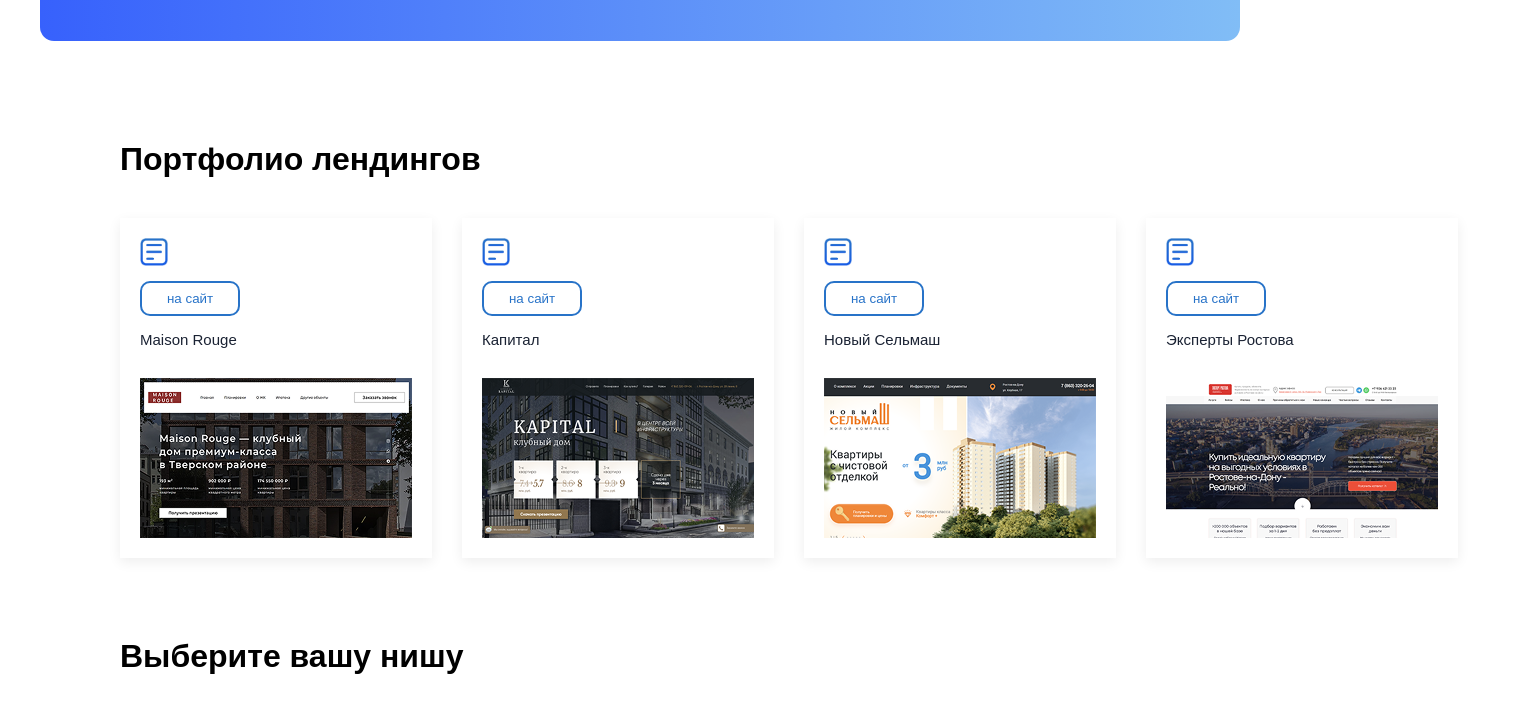
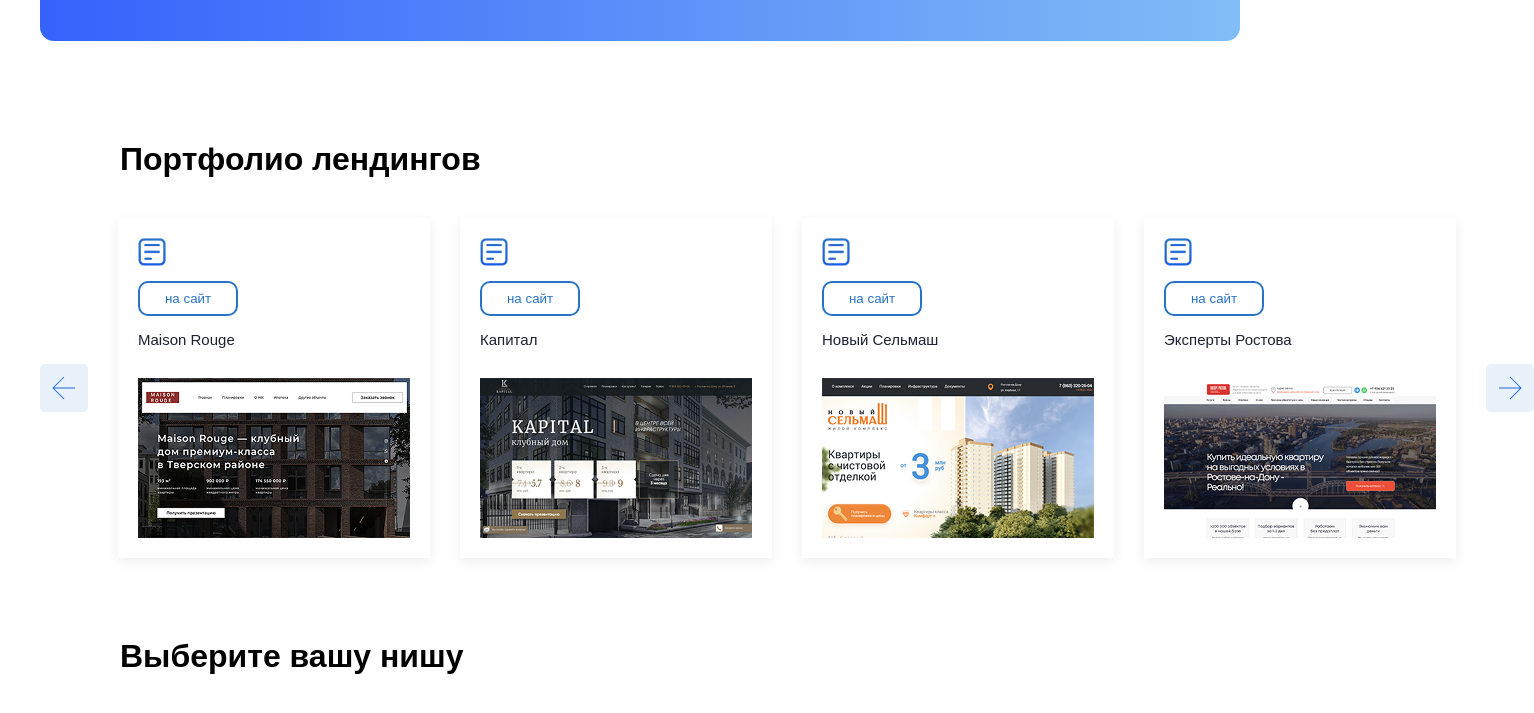
Before and after one commit to Kamronbek4441/MarketingLanding, a React (Create React App) app: page / in a window 1280 px wide. Shown: the part 4582-5295 px from the top of the page, 1534 px wide, since content can reach past the window. Built offline with nearby package versions, Linux system fonts and the light colour scheme.

Commit message:
60% bitti

```diff
--- a/src/components/header/Header.css
+++ b/src/components/header/Header.css
@@ -48,4 +48,12 @@
 .head2 > .link1 {
   font-size: 20px;
   font-weight: 500;
+  transition: all 0.3s ease;
 }
+
+.head2 > .link1:hover {
+  /* text-decoration: underline; */
+  color: #175CE5;
+  cursor: pointer;
+  font-size: 25px;
+}
--- a/src/components/portfolio/Portfolio.css
+++ b/src/components/portfolio/Portfolio.css
@@ -4,7 +4,11 @@
   justify-content: center;
   flex-direction: column;
   gap: 40px;
-  padding: 40px 120px;
+  padding: 40px 40px;
+}
+
+.portfolio > h1 {
+  margin-left: 80px;
 }
 
 .over-port {
--- a/src/components/portfolio/Portfolio.jsx
+++ b/src/components/portfolio/Portfolio.jsx
@@ -6,6 +6,7 @@ const Portfolio = () => {
     <div className="portfolio">
       <h1>Портфолио лендингов</h1>
       <div className="over-port">
+        <img src="/assets/left.png" alt="" />
         <div className="port">
           <img className="port-menu-img" src="/assets/icon.jpg" alt="" />
           <button>на сайт</button>
@@ -30,6 +31,7 @@ const Portfolio = () => {
           <h3>Эксперты Ростова</h3>
           <img className="port-img" src="/assets/p4.png" alt="" />
         </div>
+        <img src="/assets/right.png" alt="" />
       </div>
     </div>
   );
```
Also changed, not shown: public/assets/left.png (added), public/assets/right.png (added).
